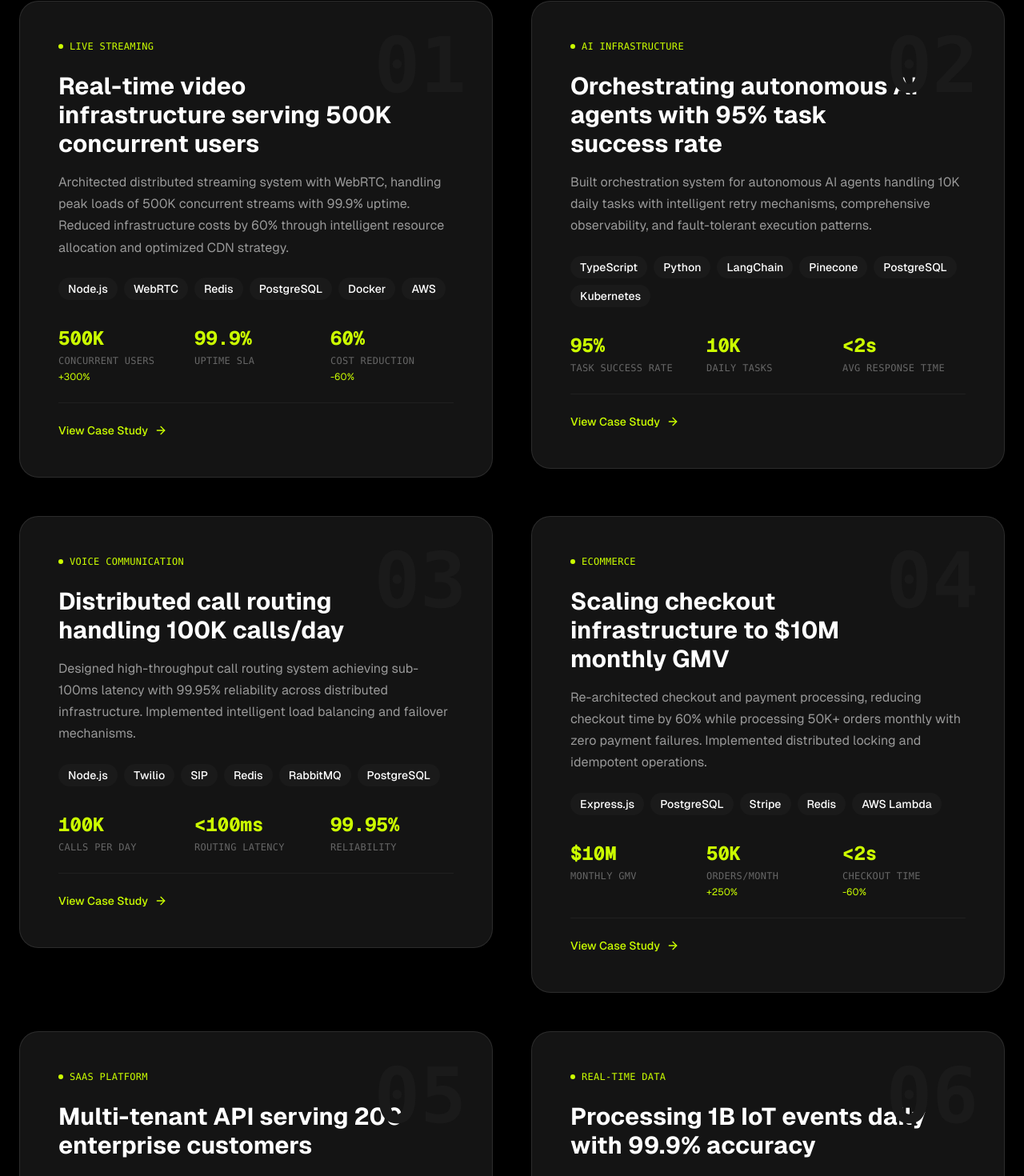
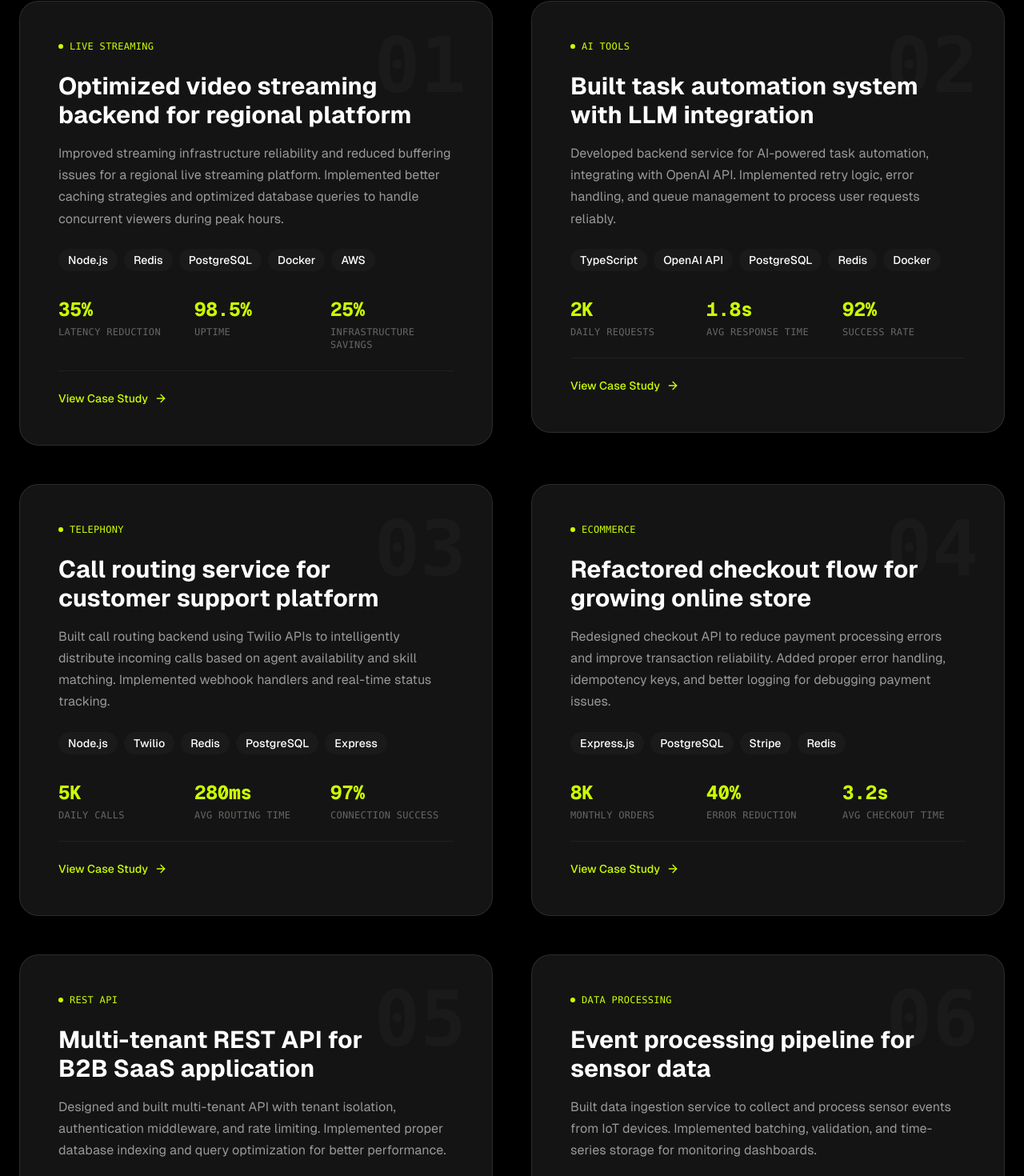
Before and after one commit to muneebhashone/themuneebh-web, a Next.js app: page / in a window 1280 px wide. Shown: the part 1215-2685 px from the top of the page at 80% size. Built offline with nearby package versions, Linux system fonts and the light colour scheme; no server answers.

Commit message:
refactor: Update CaseStudies component and case study data for improved clarity and consistency

```diff
--- a/src/app/components/sections/CaseStudies.tsx
+++ b/src/app/components/sections/CaseStudies.tsx
@@ -1,12 +1,12 @@
-'use client';
+"use client";
 
-import { motion } from 'motion/react';
-import Link from 'next/link';
-import { Badge } from '../ui/Badge';
-import { SectionHeader } from '../ui/SectionHeader';
-import { StaggerChildren, StaggerItem } from '../animations/StaggerChildren';
-import { caseStudies } from '@/app/data/caseStudies';
-import { ArrowRight } from 'lucide-react';
+import { motion } from "motion/react";
+import Link from "next/link";
+import { Badge } from "../ui/Badge";
+import { SectionHeader } from "../ui/SectionHeader";
+import { StaggerChildren, StaggerItem } from "../animations/StaggerChildren";
+import { caseStudies } from "@/app/data/caseStudies";
+import { ArrowRight } from "lucide-react";
 
 export function CaseStudies() {
   return (
@@ -32,15 +32,15 @@ export function CaseStudies() {
   );
 }
 
-function CaseStudyCard({ study }: { study: typeof caseStudies[0] }) {
+function CaseStudyCard({ study }: { study: (typeof caseStudies)[0] }) {
   return (
     <motion.article
       className="relative p-8 md:p-12 rounded-3xl bg-black-card border border-white/10
                  transition-all duration-300 group"
       whileHover={{
         y: -8,
-        borderColor: 'var(--accent-lime)',
-        boxShadow: '0 20px 60px var(--accent-lime-glow)'
+        borderColor: "var(--accent-lime)",
+        boxShadow: "0 20px 60px var(--accent-lime-glow)",
       }}
     >
       {/* Case Number */}
@@ -57,14 +57,12 @@ function CaseStudyCard({ study }: { study: typeof caseStudies[0] }) {
       </div>
 
       {/* Title */}
-      <h3 className="text-2xl md:text-3xl font-bold text-white mb-4 leading-tight pr-12">
+      <h3 className="text-2xl relative z-10 md:text-3xl font-bold text-white mb-4 leading-tight pr-12">
         {study.title}
       </h3>
 
       {/* Description */}
-      <p className="text-gray-400 mb-6 leading-relaxed">
-        {study.description}
-      </p>
+      <p className="text-gray-400 mb-6 leading-relaxed">{study.description}</p>
 
       {/* Tech Stack */}
       <div className="flex flex-wrap gap-2 mb-8">
@@ -86,9 +84,7 @@ function CaseStudyCard({ study }: { study: typeof caseStudies[0] }) {
               {metric.label}
             </div>
             {metric.change && (
-              <div className="text-xs text-lime mt-1">
-                {metric.change}
-              </div>
+              <div className="text-xs text-lime mt-1">{metric.change}</div>
             )}
           </div>
         ))}
--- a/src/app/data/caseStudies.ts
+++ b/src/app/data/caseStudies.ts
@@ -26,50 +26,50 @@ export const caseStudies: CaseStudy[] = [
     id: 'live-streaming-platform',
     number: '01',
     category: 'LIVE STREAMING',
-    title: 'Real-time video infrastructure serving 500K concurrent users',
-    description: 'Architected distributed streaming system with WebRTC, handling peak loads of 500K concurrent streams with 99.9% uptime. Reduced infrastructure costs by 60% through intelligent resource allocation and optimized CDN strategy.',
+    title: 'Optimized video streaming backend for regional platform',
+    description: 'Improved streaming infrastructure reliability and reduced buffering issues for a regional live streaming platform. Implemented better caching strategies and optimized database queries to handle concurrent viewers during peak hours.',
     industry: 'Media & Entertainment',
-    clientSize: 'Series B Startup',
-    duration: '6 months',
-    techStack: ['Node.js', 'WebRTC', 'Redis', 'PostgreSQL', 'Docker', 'AWS'],
+    clientSize: 'Early Stage Startup',
+    duration: '4 months',
+    techStack: ['Node.js', 'Redis', 'PostgreSQL', 'Docker', 'AWS'],
     metrics: [
-      { value: '500K', label: 'Concurrent Users', change: '+300%' },
-      { value: '99.9%', label: 'Uptime SLA' },
-      { value: '60%', label: 'Cost Reduction', change: '-60%' }
+      { value: '35%', label: 'Latency Reduction' },
+      { value: '98.5%', label: 'Uptime' },
+      { value: '25%', label: 'Infrastructure Savings' }
     ],
     featured: true
   },
   {
     id: 'agentic-ai-system',
     number: '02',
-    category: 'AI INFRASTRUCTURE',
-    title: 'Orchestrating autonomous AI agents with 95% task success rate',
-    description: 'Built orchestration system for autonomous AI agents handling 10K daily tasks with intelligent retry mechanisms, comprehensive observability, and fault-tolerant execution patterns.',
-    industry: 'Enterprise SaaS',
-    clientSize: 'Enterprise',
-    duration: '4 months',
-    techStack: ['TypeScript', 'Python', 'LangChain', 'Pinecone', 'PostgreSQL', 'Kubernetes'],
+    category: 'AI TOOLS',
+    title: 'Built task automation system with LLM integration',
+    description: 'Developed backend service for AI-powered task automation, integrating with OpenAI API. Implemented retry logic, error handling, and queue management to process user requests reliably.',
+    industry: 'Productivity SaaS',
+    clientSize: 'Seed Stage',
+    duration: '3 months',
+    techStack: ['TypeScript', 'OpenAI API', 'PostgreSQL', 'Redis', 'Docker'],
     metrics: [
-      { value: '95%', label: 'Task Success Rate' },
-      { value: '10K', label: 'Daily Tasks' },
-      { value: '<2s', label: 'Avg Response Time' }
+      { value: '2K', label: 'Daily Requests' },
+      { value: '1.8s', label: 'Avg Response Time' },
+      { value: '92%', label: 'Success Rate' }
     ],
     featured: true
   },
   {
     id: 'call-center-platform',
     number: '03',
-    category: 'VOICE COMMUNICATION',
-    title: 'Distributed call routing handling 100K calls/day',
-    description: 'Designed high-throughput call routing system achieving sub-100ms latency with 99.95% reliability across distributed infrastructure. Implemented intelligent load balancing and failover mechanisms.',
-    industry: 'Telecommunications',
-    clientSize: 'Growth Stage',
-    duration: '5 months',
-    techStack: ['Node.js', 'Twilio', 'SIP', 'Redis', 'RabbitMQ', 'PostgreSQL'],
+    category: 'TELEPHONY',
+    title: 'Call routing service for customer support platform',
+    description: 'Built call routing backend using Twilio APIs to intelligently distribute incoming calls based on agent availability and skill matching. Implemented webhook handlers and real-time status tracking.',
+    industry: 'Customer Support',
+    clientSize: 'SMB',
+    duration: '3 months',
+    techStack: ['Node.js', 'Twilio', 'Redis', 'PostgreSQL', 'Express'],
     metrics: [
-      { value: '100K', label: 'Calls Per Day' },
-      { value: '<100ms', label: 'Routing Latency' },
-      { value: '99.95%', label: 'Reliability' }
+      { value: '5K', label: 'Daily Calls' },
+      { value: '280ms', label: 'Avg Routing Time' },
+      { value: '97%', label: 'Connection Success' }
     ],
     featured: true
   },
@@ -77,50 +77,50 @@ export const caseStudies: CaseStudy[] = [
     id: 'ecommerce-backend',
     number: '04',
     category: 'ECOMMERCE',
-    title: 'Scaling checkout infrastructure to $10M monthly GMV',
-    description: 'Re-architected checkout and payment processing, reducing checkout time by 60% while processing 50K+ orders monthly with zero payment failures. Implemented distributed locking and idempotent operations.',
+    title: 'Refactored checkout flow for growing online store',
+    description: 'Redesigned checkout API to reduce payment processing errors and improve transaction reliability. Added proper error handling, idempotency keys, and better logging for debugging payment issues.',
     industry: 'E-commerce',
-    clientSize: 'Series A',
-    duration: '3 months',
-    techStack: ['Express.js', 'PostgreSQL', 'Stripe', 'Redis', 'AWS Lambda'],
+    clientSize: 'SMB',
+    duration: '2 months',
+    techStack: ['Express.js', 'PostgreSQL', 'Stripe', 'Redis'],
     metrics: [
-      { value: '$10M', label: 'Monthly GMV' },
-      { value: '50K', label: 'Orders/Month', change: '+250%' },
-      { value: '<2s', label: 'Checkout Time', change: '-60%' }
+      { value: '8K', label: 'Monthly Orders' },
+      { value: '40%', label: 'Error Reduction' },
+      { value: '3.2s', label: 'Avg Checkout Time' }
     ],
     featured: true
   },
   {
     id: 'enterprise-saas-api',
     number: '05',
-    category: 'SAAS PLATFORM',
-    title: 'Multi-tenant API serving 200 enterprise customers',
-    description: 'Architected multi-tenant SaaS API with 99.99% uptime processing 10M API calls daily with strict SLA requirements. Implemented tenant isolation, rate limiting, and comprehensive monitoring.',
-    industry: 'Enterprise SaaS',
-    clientSize: 'Series C',
-    duration: '8 months',
-    techStack: ['Node.js', 'PostgreSQL', 'Redis', 'Docker', 'AWS', 'CloudFlare'],
+    category: 'REST API',
+    title: 'Multi-tenant REST API for B2B SaaS application',
+    description: 'Designed and built multi-tenant API with tenant isolation, authentication middleware, and rate limiting. Implemented proper database indexing and query optimization for better performance.',
+    industry: 'B2B SaaS',
+    clientSize: 'Series A',
+    duration: '5 months',
+    techStack: ['Node.js', 'PostgreSQL', 'Redis', 'Docker', 'AWS'],
     metrics: [
-      { value: '200', label: 'Enterprise Customers' },
-      { value: '10M', label: 'API Calls/Day' },
-      { value: '99.99%', label: 'SLA Achievement' }
+      { value: '45', label: 'Active Tenants' },
+      { value: '500K', label: 'Daily API Calls' },
+      { value: '98.9%', label: 'Uptime' }
     ],
     featured: true
   },
   {
     id: 'iot-data-pipeline',
     number: '06',
-    category: 'REAL-TIME DATA',
-    title: 'Processing 1B IoT events daily with 99.9% accuracy',
-    description: 'Built high-throughput data ingestion pipeline handling 1 billion events daily with sub-500ms latency through sophisticated validation, deduplication, and stream processing.',
-    industry: 'IoT & Manufacturing',
-    clientSize: 'Enterprise',
-    duration: '6 months',
-    techStack: ['Node.js', 'Kafka', 'TimescaleDB', 'Grafana', 'Kubernetes'],
+    category: 'DATA PROCESSING',
+    title: 'Event processing pipeline for sensor data',
+    description: 'Built data ingestion service to collect and process sensor events from IoT devices. Implemented batching, validation, and time-series storage for monitoring dashboards.',
+    industry: 'IoT',
+    clientSize: 'Growth Stage',
+    duration: '4 months',
+    techStack: ['Node.js', 'MQTT', 'TimescaleDB', 'Grafana', 'Docker'],
     metrics: [
-      { value: '1B', label: 'Events Per Day' },
-      { value: '99.9%', label: 'Data Accuracy' },
-      { value: '<500ms', label: 'Processing Latency' }
+      { value: '2M', label: 'Daily Events' },
+      { value: '850ms', label: 'P95 Latency' },
+      { value: '96%', label: 'Data Integrity' }
     ],
     featured: true
   }
--- a/src/app/data/config.ts
+++ b/src/app/data/config.ts
@@ -30,9 +30,9 @@ export const siteConfig = {
   ],
 
   metrics: {
-    githubStars: 315,
-    productionSystems: "50+",
-    countriesServed: 6,
+    githubStars: 400,
+    productionSystems: "15+",
+    countriesServed: 3,
     averageUptime: "99.9%",
   },
 
```
